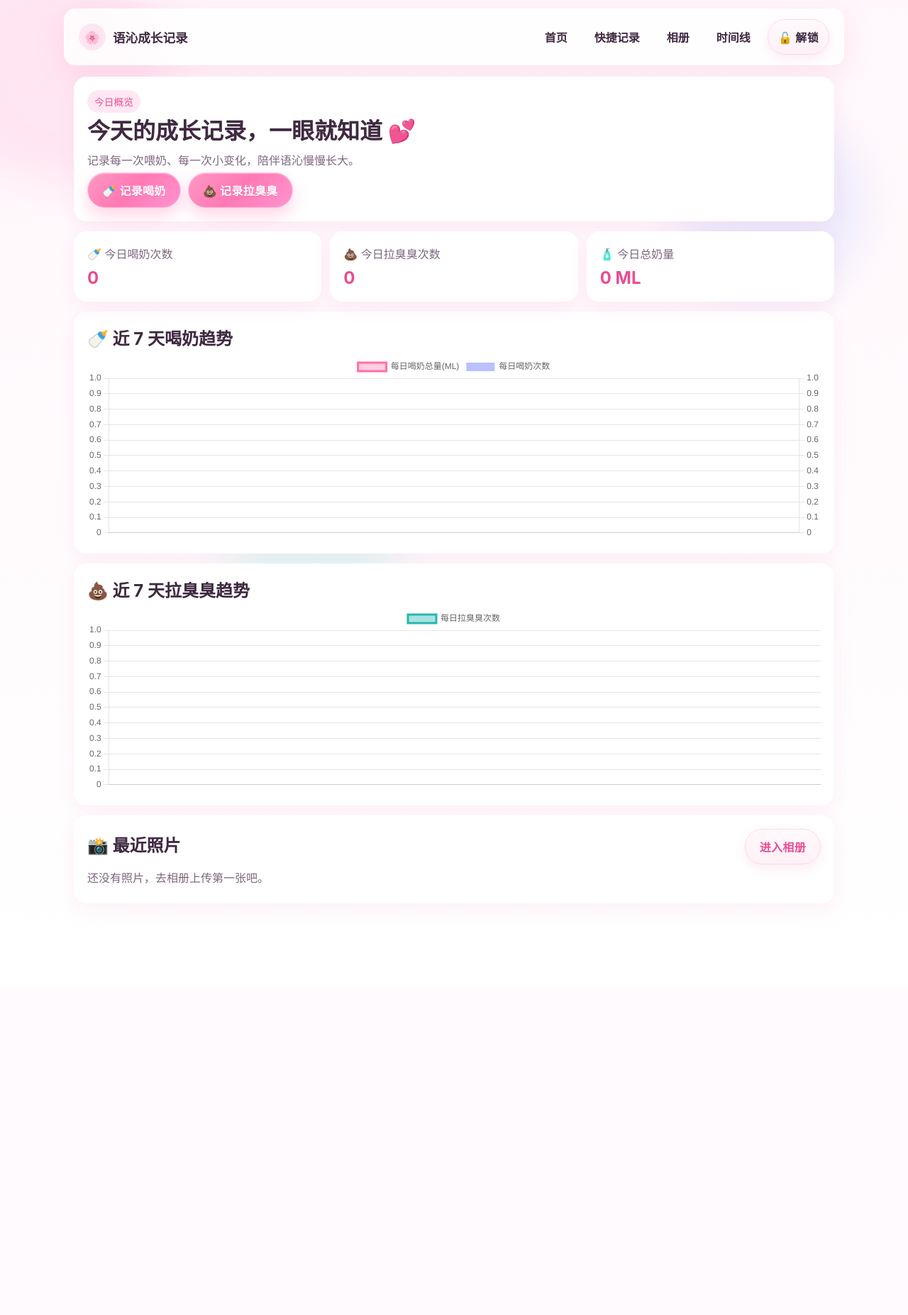
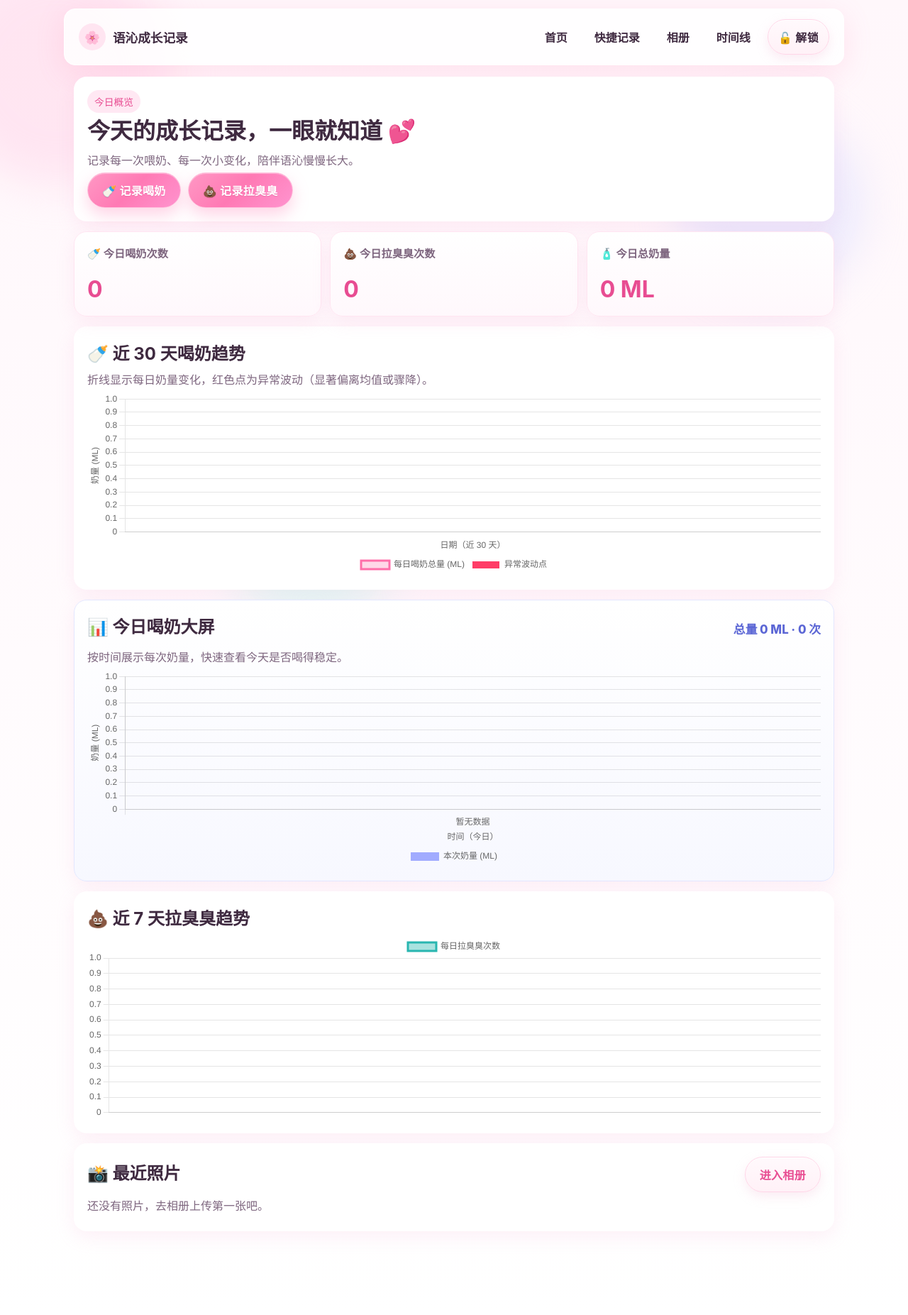
Before and after one commit to caiteng/yqlog, a Flask app: page / in a window 1280 px wide. Shown: the whole page at 71% size. Before the commit the page ends 1245 px from the top, so only its background shows below. Run offline with Flask 3, Linux system fonts and the light colour scheme; data that the repository does not hold is empty.

Commit message:
feat(home): upgrade milk dashboards and CTA styling

```diff
--- a/app.py
+++ b/app.py
@@ -139,6 +139,17 @@ def query_dashboard() -> Dict[str, Any]:
             (today,),
         ).fetchone()
 
+        milk_today_records = conn.execute(
+            """
+            SELECT strftime('%H:%M', record_time) AS time_label,
+                   milk_ml
+            FROM milk_records
+            WHERE DATE(record_time) = ?
+            ORDER BY record_time ASC
+            """,
+            (today,),
+        ).fetchall()
+
         milk_daily = conn.execute(
             """
             SELECT DATE(record_time) AS day,
@@ -211,6 +222,7 @@ def query_dashboard() -> Dict[str, Any]:
             "last_milk_time": milk_today["last_time"] if milk_today else None,
             "today_poop_count": poop_today["count"] if poop_today else 0,
             "last_poop_time": poop_last["record_time"] if poop_last else None,
+            "milk_records": [dict(row) for row in milk_today_records],
         },
         "milk_chart": [dict(row) for row in milk_daily],
         "poop_chart": [dict(row) for row in poop_daily],
--- a/static/css/main.css
+++ b/static/css/main.css
@@ -98,6 +98,22 @@ body {
 }
 .card p { color: var(--muted); margin: 0 0 8px; font-size: 1rem; }
 .card strong { font-size: 1.5rem; color: var(--brand-deep); }
+.stat-card {
+  display: flex;
+  flex-direction: column;
+  justify-content: space-between;
+  min-height: 120px;
+  background: linear-gradient(180deg, #fff 0%, #fff8fc 100%);
+  border: 1px solid #ffe5f1;
+}
+.stat-card p {
+  font-size: 0.95rem;
+  font-weight: 600;
+}
+.stat-card strong {
+  font-size: clamp(1.6rem, 2.8vw, 2rem);
+  line-height: 1.15;
+}
 .panel { margin-top: 14px; }
 .panel h2 { margin: 0 0 8px; }
 .panel-head { display: flex; justify-content: space-between; align-items: center; gap: 10px; flex-wrap: wrap; }
@@ -113,6 +129,21 @@ body {
   height: 260px;
   min-height: 260px;
   max-height: 260px;
+}
+.today-panel {
+  background: linear-gradient(180deg, #ffffff 0%, #f7f8ff 100%);
+  border: 1px solid #e3e7ff;
+}
+.today-highlight {
+  margin: 0;
+  color: #5b66d5;
+  font-weight: 800;
+  font-size: 1.05rem;
+}
+.today-chart-height {
+  height: 280px;
+  min-height: 280px;
+  max-height: 280px;
 }
 
 .mobile-form { display: grid; gap: 12px; }
--- a/static/js/main.js
+++ b/static/js/main.js
@@ -1 +1,31 @@
-// 预留：通用页面脚本（目前主要交互由各页面 Vue 脚本负责）。
+(() => {
+  const detectAnomalyIndexes = (values) => {
+    if (!Array.isArray(values) || values.length < 5) return [];
+
+    const avg = values.reduce((sum, value) => sum + value, 0) / values.length;
+    const variance = values.reduce((sum, value) => sum + ((value - avg) ** 2), 0) / values.length;
+    const stdDev = Math.sqrt(variance);
+
+    return values
+      .map((value, index) => {
+        const prev = index > 0 ? values[index - 1] : value;
+        const dropRate = prev > 0 ? (prev - value) / prev : 0;
+        const score = stdDev > 0 ? Math.abs(value - avg) / stdDev : 0;
+        const isAnomaly = score >= 1.25 || dropRate >= 0.32;
+        return isAnomaly ? index : -1;
+      })
+      .filter((index) => index >= 0);
+  };
+
+  const formatDateLabel = (dateStr) => {
+    if (!dateStr) return '';
+    const [year, month, day] = dateStr.split('-');
+    if (!year || !month || !day) return dateStr;
+    return `${month}/${day}`;
+  };
+
+  window.YQLogCharts = {
+    detectAnomalyIndexes,
+    formatDateLabel,
+  };
+})();
--- a/templates/index.html
+++ b/templates/index.html
@@ -14,24 +14,36 @@
 </section>
 
 <section class="cards cozy-cards">
-  <div class="card">
+  <div class="card stat-card">
     <p>🍼 今日喝奶次数</p>
     <strong>{{ dashboard.today.milk_count }}</strong>
   </div>
-  <div class="card">
+  <div class="card stat-card">
     <p>💩 今日拉臭臭次数</p>
     <strong>{{ dashboard.today.today_poop_count }}</strong>
   </div>
-  <div class="card">
+  <div class="card stat-card">
     <p>🧴 今日总奶量</p>
     <strong>{{ dashboard.today.milk_total_ml }} ML</strong>
   </div>
 </section>
 
 <section class="panel chart-panel">
-  <h2>🍼 近 7 天喝奶趋势</h2>
+  <h2>🍼 近 30 天喝奶趋势</h2>
+  <p class="subtle">折线显示每日奶量变化，红色点为异常波动（显著偏离均值或骤降）。</p>
   <div class="chart-box fixed-chart-height">
     <canvas id="milkChart"></canvas>
+  </div>
+</section>
+
+<section class="panel chart-panel today-panel">
+  <div class="panel-head">
+    <h2>📊 今日喝奶大屏</h2>
+    <p class="today-highlight">总量 {{ dashboard.today.milk_total_ml }} ML · {{ dashboard.today.milk_count }} 次</p>
+  </div>
+  <p class="subtle">按时间展示每次奶量，快速查看今天是否喝得稳定。</p>
+  <div class="chart-box fixed-chart-height today-chart-height">
+    <canvas id="todayMilkChart"></canvas>
   </div>
 </section>
 
@@ -74,37 +86,88 @@
 {% block scripts %}
 <script src="https://cdn.jsdelivr.net/npm/chart.js"></script>
 <script>
-  const milkData = {{ dashboard.milk_chart | tojson }}.slice(-7);
+  const milkData = {{ dashboard.milk_chart | tojson }}.slice(-30);
   const poopData = {{ dashboard.poop_chart | tojson }}.slice(-7);
+  const todayMilkData = {{ dashboard.today.milk_records | tojson }};
+  const chartUtils = window.YQLogCharts || {};
+  const formatDateLabel = chartUtils.formatDateLabel || ((value) => value);
+  const anomalyIndexes = (chartUtils.detectAnomalyIndexes || (() => []))(milkData.map(x => x.total_ml));
 
   new Chart(document.getElementById('milkChart'), {
-    type: 'bar',
+    type: 'line',
     data: {
-      labels: milkData.map(x => x.day),
+      labels: milkData.map(x => formatDateLabel(x.day)),
       datasets: [
         {
-          type: 'line',
-          label: '每日喝奶总量(ML)',
+          label: '每日喝奶总量 (ML)',
           data: milkData.map(x => x.total_ml),
           borderColor: '#ff6ea9',
-          backgroundColor: '#ff6ea955',
-          yAxisID: 'y',
+          backgroundColor: '#ff6ea944',
+          borderWidth: 3,
+          fill: true,
           tension: 0.3,
+          pointRadius: milkData.map((_, index) => (anomalyIndexes.includes(index) ? 5 : 2.8)),
+          pointBackgroundColor: milkData.map((_, index) => (anomalyIndexes.includes(index) ? '#ff3d67' : '#ff6ea9')),
         },
         {
-          type: 'bar',
-          label: '每日喝奶次数',
-          data: milkData.map(x => x.times),
-          backgroundColor: '#7c8bff88',
-          yAxisID: 'y1',
+          type: 'scatter',
+          label: '异常波动点',
+          data: anomalyIndexes.map((index) => ({ x: formatDateLabel(milkData[index].day), y: milkData[index].total_ml })),
+          pointRadius: 6,
+          pointHoverRadius: 7,
+          pointBackgroundColor: '#ff3d67',
+          pointBorderColor: '#fff',
+          pointBorderWidth: 2,
         }
       ]
     },
     options: {
       responsive: true,
       maintainAspectRatio: false,
-      scales: { y: { position: 'left' }, y1: { position: 'right', grid: { drawOnChartArea: false } } }
+      plugins: {
+        legend: { position: 'bottom' },
+      },
+      scales: {
+        y: {
+          position: 'left',
+          title: { display: true, text: '奶量 (ML)' },
+          beginAtZero: true,
+        },
+        x: {
+          title: { display: true, text: '日期（近 30 天）' },
+        },
+      }
     }
+  });
+
+  const todayLabels = todayMilkData.map(item => item.time_label);
+  const todayValues = todayMilkData.map(item => item.milk_ml);
+  new Chart(document.getElementById('todayMilkChart'), {
+    type: 'bar',
+    data: {
+      labels: todayLabels.length ? todayLabels : ['暂无数据'],
+      datasets: [{
+        label: '本次奶量 (ML)',
+        data: todayValues.length ? todayValues : [0],
+        backgroundColor: '#7c8bffb3',
+        borderColor: '#5e72ff',
+        borderRadius: 8,
+      }]
+    },
+    options: {
+      responsive: true,
+      maintainAspectRatio: false,
+      plugins: { legend: { position: 'bottom' } },
+      scales: {
+        y: {
+          beginAtZero: true,
+          title: { display: true, text: '奶量 (ML)' },
+        },
+        x: {
+          title: { display: true, text: '时间（今日）' },
+        },
+      },
+    },
   });
 
   new Chart(document.getElementById('poopChart'), {
--- a/templates/layout.html
+++ b/templates/layout.html
@@ -49,6 +49,7 @@
     <a href="{{ url_for('timeline') }}">🕒<span>时间线</span></a>
   </nav>
 
+  <script src="{{ url_for('static', filename='js/main.js') }}"></script>
   {% block scripts %}{% endblock %}
 </body>
 </html>
```
Also changed, not shown: other parts of static/css/main.css (+23 -8 lines).
